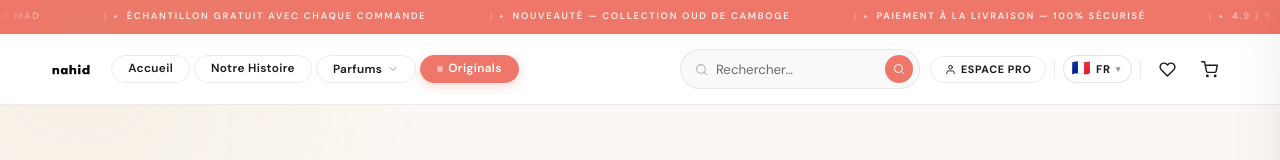
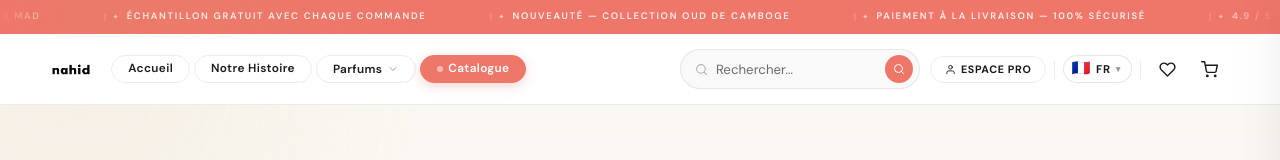
Before and after one commit to HatimIlyas04/nahidperfume, a React app in the folder frontend/: page /checkout in a window 1280 px wide. Shown: the top 160 px of the page. Built offline with nearby package versions, Linux system fonts and the light colour scheme; the HTML template or start-up script is replaced by a standard one.

Commit message:
change au mobile make 2 perfume au meme line dans mobile n pas just perfume en line resposive mobile et change dans navbar button original to catalogue

```diff
--- a/frontend/src/components/Navbar.jsx
+++ b/frontend/src/components/Navbar.jsx
@@ -635,7 +635,7 @@ export default function Navbar({ cartCount = 0, isAdminLoggedIn, setIsAdminLogge
               )}
             </div>
 
-            <button className="nb-pill nb-pill-accent" onClick={e => goCol(e, "Coffrets", "/originals?category=Coffrets")}>
+            <button className="nb-pill nb-pill-accent" onClick={e => goCol(e, null, "/catalogue")}>
               <span className="nb-accent-pulse" />
               {t("nav.originals")}
             </button>
@@ -798,7 +798,7 @@ export default function Navbar({ cartCount = 0, isAdminLoggedIn, setIsAdminLogge
             </div>
           )}
 
-          <Link to="/originals" className="nb-m-lnk" onClick={() => setMenuOpen(false)}>
+          <Link to="/catalogue" className="nb-m-lnk" onClick={() => setMenuOpen(false)}>
             <div className="nb-m-ico"><FaCrown size={11} /></div>
             <span className="nb-m-txt">{t("nav.originals")}</span>
             <span className="nb-m-tag">{t("nav.exclusif")}</span>
--- a/frontend/src/pages/Catalogue.jsx
+++ b/frontend/src/pages/Catalogue.jsx
@@ -732,7 +732,7 @@ const CSS = `
   .cat-search-wrap { min-width:0; }
 }
 @media(max-width:380px){
-  .cat-grid { grid-template-columns:1fr; }
+  .cat-grid { grid-template-columns:1fr 1fr; gap:8px; }
 }
 `;
 
--- a/frontend/src/pages/OriginalsPage.jsx
+++ b/frontend/src/pages/OriginalsPage.jsx
@@ -570,7 +570,7 @@ const CSS = `
   .or-products-head { flex-direction:column; align-items:flex-start; }
 }
 @media(max-width:480px){
-  .or-grid { grid-template-columns:1fr; gap:18px; }
+  .or-grid { grid-template-columns:1fr 1fr; gap:10px; }
   .or-card-body { padding:13px; }
   .or-card-desc { -webkit-line-clamp:1; }
   .or-card-note { display:none; }
--- a/frontend/src/pages/collectionStyles.jsx
+++ b/frontend/src/pages/collectionStyles.jsx
@@ -482,7 +482,7 @@ export const COLLECTION_CSS = `
     .coll-section-intro { flex-direction:column; align-items:flex-start; gap:10px; }
   }
   @media (max-width: 360px) {
-    .coll-grid { grid-template-columns: 1fr; }
+    .coll-grid { grid-template-columns: 1fr 1fr; gap:8px; }
   }
 `;
 
--- a/frontend/src/translations/index.js
+++ b/frontend/src/translations/index.js
@@ -26,7 +26,7 @@ export const translations = {
       ],
       viewAll:        "Voir tout",
       ourHistory:     "Notre histoire",
-      originals:      "Originals",
+      originals:      "Catalogue",
       exclusif:       "Exclusif",
       quickSearches:  ["Oud", "Rose de Taif", "Ambre Gris", "Musc Blanc", "Iris", "Santal"],
       searchPlaceholder: "Rechercher…",
@@ -166,7 +166,7 @@ export const translations = {
       ],
       viewAll:        "View all",
       ourHistory:     "Our story",
-      originals:      "Originals",
+      originals:      "Catalogue",
       exclusif:       "Exclusive",
       quickSearches:  ["Oud", "Rose de Taif", "Ambre Gris", "White Musk", "Iris", "Sandalwood"],
       searchPlaceholder: "Search…",
```
